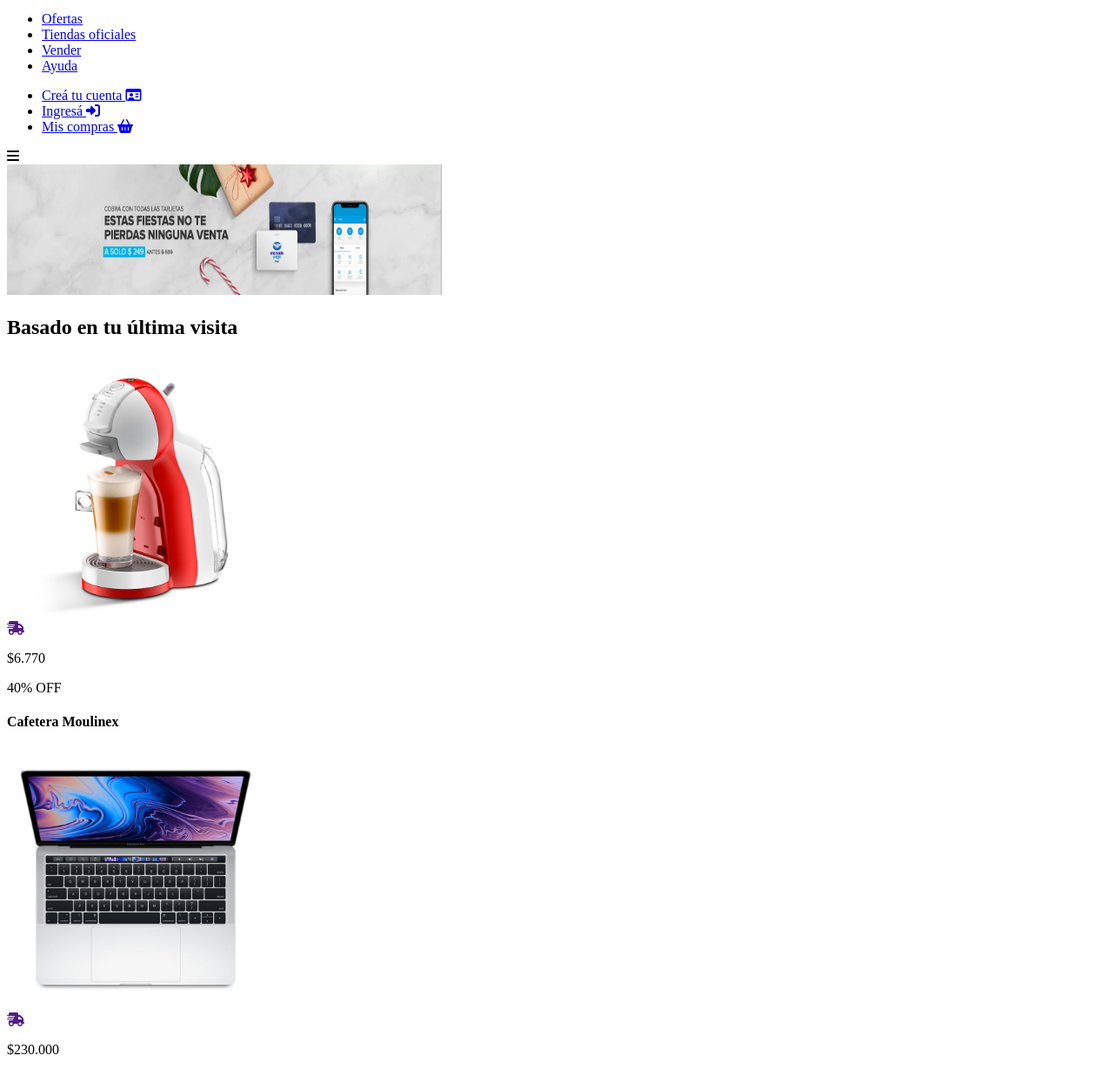
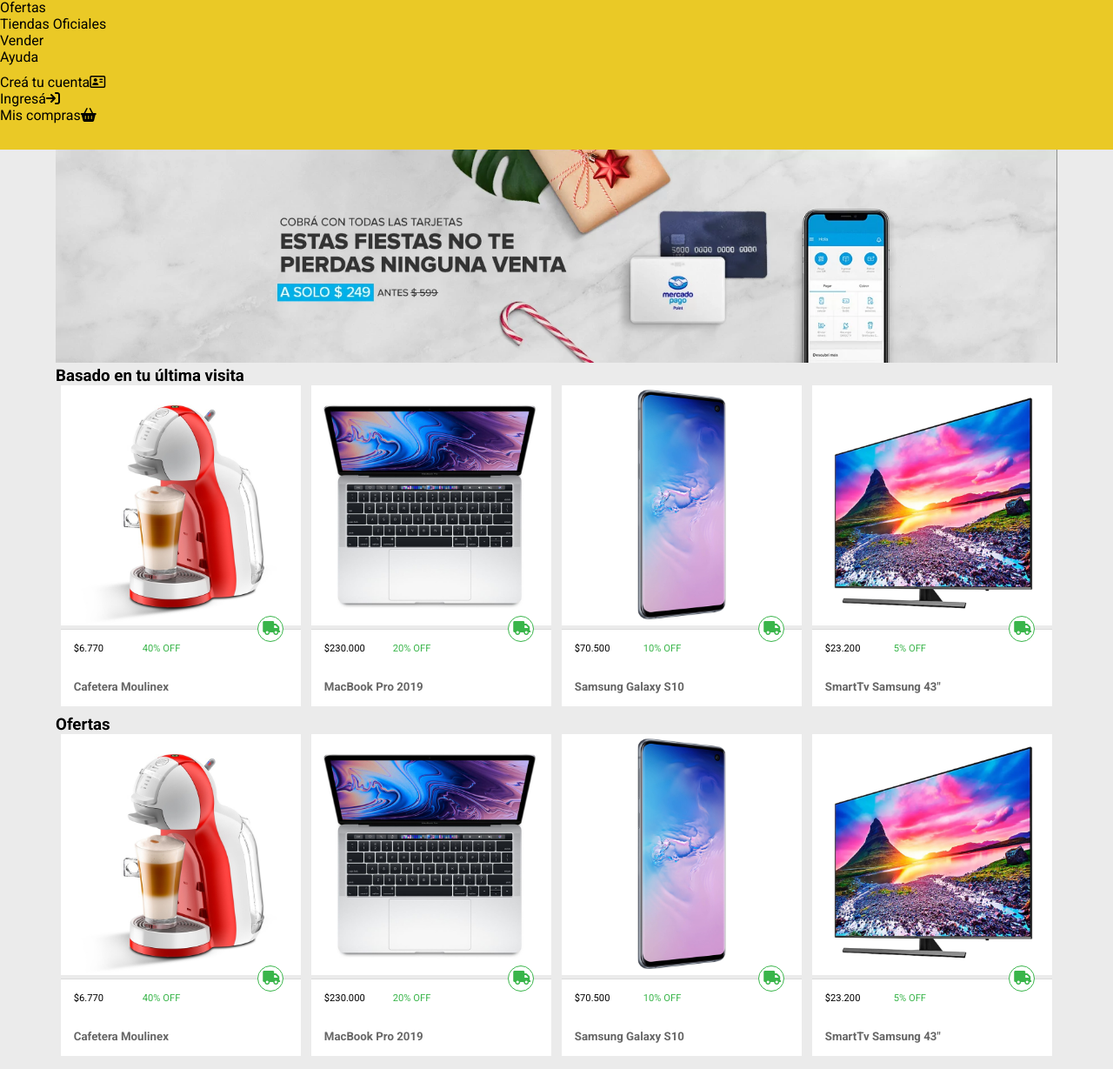
Before and after one commit to Jairoabarca/mercado_liebre_maquetado, a website: page views/home.html in a window 1280 px wide. Shown: the part 172-1401 px from the top of the page at 87% size. Drawn offline with Linux system fonts and the light colour scheme; files that its build step writes are made by us from their sources.

Commit message:
adding fixes

```diff
--- /dev/null
+++ b/public/css/footer.css
@@ -0,0 +1,27 @@
+footer {
+    margin: 20px 0px;
+    width: 100%;
+}
+
+footer section {
+    padding: 20px 20px;
+    display: flex;
+    flex-direction: column;
+    align-items: center;
+}
+
+footer section i {
+    color: var(--Celeste);
+    font-size: 2rem;
+    margin-bottom: 10px;
+}
+
+footer section p {
+    color: var(--GrisOscuro);
+    margin-bottom: 15px;
+}
+
+footer section h5 {
+    color: var(--GrisOscuro);
+    padding: 10px;
+}
--- /dev/null
+++ b/public/css/general.css
@@ -0,0 +1,36 @@
+:root {
+    --Amarillo: #EAC926;
+    --Azul: #03264C;
+    --Celeste: #1259c3;
+    --GrisOscuro: #666;
+    --GrisClaro: #ebebeb;
+    --Verde: #39b54a;
+
+    --Familia: 'Roboto', sans-serif;
+
+    --CuerposDeTexto: 12px;
+    --Titulares: 24px; /* Basado en la última visita/Ofertas */
+    --Precios: 18px;
+    --Descuentos: 16px;
+    --Descripciones: 16px;
+}
+
+* {
+    margin: 0px;
+    padding: 0px;
+    box-sizing: border-box;
+    font-family: var(--Familia);
+}
+
+body {
+    background-color: var(--GrisClaro);
+}
+
+a {
+    text-decoration: none;
+    color: #000000;
+}
+
+ul {
+    list-style: none;
+}
--- a/public/css/header.css
+++ b/public/css/header.css
@@ -1,67 +1,71 @@
-.search-bar {
-  background-color: #ffffff;
-  display: block;
-  border: 1px solid #000000;
-  color: #666;
-  padding: 2px;
-  width: 13em;
-  display: flex;
-  justify-content: space-between;
-}
-.search-bar input {
-  border: none;
-  font-size: 14px;
-  font-family: 'Roboto';
-  color: #666;
-  width: 14em;
-  width: 50%;
+.home__header {
+    background-color: var(--Amarillo);
+    width: 100%;
 }
 
-.header__div__compra {
-  text-align: center;
-  padding: 20px 0;
+.home__header img {
+    width: 150px;
+    margin: 10px 20px;
 }
 
-.header__nav ul {
-  padding: 10px 0;
-  margin: 0;
+.home__header__div--busqueda {
+    margin-top: 10px;
+    margin-left: 20px;
 }
 
-.header__nav ul li a {
-  text-decoration: none;
-  color: #03264c;
+.home__header__div--busqueda input {
+    width: 45%;
 }
 
-#loguin {
-  padding-bottom: 40px;
+.home__header__div--busquedaIcono i{
+    margin-left: 20px;
+    background-color: var(--GrisClaro);
+    padding: 2px;
+    border: 1px solid #000000;
+    margin-bottom: 20px;
+    border-radius: 3px;
 }
 
+.home__header__div--iconoCuotasTarjetas {
+    display: flex;
+    justify-content: center;
+    margin-bottom: 20px;
+}
 
-.footer__section {
-  text-align: center;
-  padding: 20px;
-  color:#03264c;
-  background-color: #ffffff;
+.home__header__nav {
+    padding-bottom: 20px;
+    display: none;
+}
 
+.home__header__nav ul {
+    margin-bottom: 10px;
+}
+
+.home__header__div--iconoMenu {
+    display: flex;
+    justify-content: center;
+    padding-bottom: 20px;
+    font-size: 20px;
+    color: #ffffff;
+}
+
+.home__header__div--iconoMenu i {
+    background-color: var(--Celeste);
+    padding: 6px;
+    border-radius: 4px;
+}
+
+/* TABLET */
+@media (min-width: 361px) {
+    .home__header__nav {
+        display: block;
+    }
+    .home__header__div--iconoMenu {
+        display: none;
+    }
+}
+
+/* DESKTOP */
+@media (min-width: 769px) {
 
 }
-
-.footer__section p {
-  font-size: 12px;
-  color: #666;
-  margin: 10px;
-}
-
-.footer__section h3 {
-  font-size: 16px;
-  font-weight: 900;
-}
-
-.footer__section h5 {
-  font-size: 8px;
-}
-
-.footer__section i {
-  font-size: 2em;
-  padding-top: 10px;
-}
--- a/public/css/home.css
+++ b/public/css/home.css
@@ -1,92 +1,72 @@
-.home__body {
-    font-family: 'Roboto';
-    background-color: #ffff;
-    color: #000000;
-}
-.home__header{
-    font-family: 'Roboto';
-    background-color: #EAC926;
+.home__main {
+    width: 90%;
+    margin: 0px auto;
 }
 
-.burguer-menu {
-    display: block;
-    margin-left: 50%;
-    font-size: 30px;
-    padding: 4px 10px;
-    background-color: #03264c;
-    border-radius: 5px;
-    color: #ffffff;
-    width: 25px;
-    align-items: center;
-    justify-content: center;
-}
-.home__main{
-    width: 90%;
-    margin: 0 auto;
-    justify-content: center;
+.home__main__banner img{
+    width: 100%;
 }
 
-.home__main img {
-    padding-top: 15px;
+.home__main__section__article {
+    margin-bottom: 10px;
+    width: 98%;
+    margin: auto;
 }
 
-.home__main__section{
-    display: flex;
-    flex-wrap: wrap;
-    gap: 10px;
+.home__main__section__article img {
+    width: 100%;
 }
 
-.home__main__section h2 {
-    font-size: 24px;
-}
-
-.home__main__section-div{
+.home__main__section__article--producto {
+    position: relative;
     background-color: #ffffff;
-    border-top: 1px solid #ebebeb;
-    padding: 10px 0 0 10px;
-}
-
-.home__main__section article{
-    border-top: 1px solid #ffffff;
-    background-color: #ebebeb;
-    padding: 15px;
     margin-bottom: 10px;
 }
 
-.home__main__section article img{
-    max-width: 100%;
-    height: auto;
+.home__main__section__article i {
+    color: var(--Verde);
+    border: 1px solid var(--Verde);
+    display: block;
+    font-size: 16px;
+    padding: 5px;
+    width: 30px;
+    height: 30px;
+    border: 1px solid #39b54a;
+    background-color: #FFF;
+    border-radius: 50%;
+    position: absolute;
+    right: 20px;
+    top: -15px;
 }
 
-.home__main__section__article__price {
-    font-size: 18px;
-    margin-bottom: 5px;
+.home__main__section__article--detalleProducto {
+    background-color: #ffffff;
 }
 
-.home__main__section__article__OFF {
-    color: green;
-    font-size: 16px;
-    margin: 5px 0;
+.home__main__section__article--producto--detalle {
+    border-top: 1px solid #dbdbdb;
+    padding: 15px;
+    display: flex;
+    flex-wrap: wrap;
 }
 
-.home__main__section__article__description {
-    font-size: 16px;
-    margin-top: 5px;
+.home__main__section__article--producto--descripcion h5 {
+    padding: 15px;
+    color: var(--GrisOscuro);
+    display: none;
 }
 
-.home__main__section__articles a{
-  color: green;
-  border: 1px solid green;
-  border-radius: 100%;
-  padding: 1%;
-  margin-left: 235px;
+.home__main__section__article--producto--detalle p {
+    width: 30%;
+}
+
+.home__main__section__article--producto--detalle--descuento {
+    color: var(--Verde);
+    width: 70%;
 }
 
 /* TABLET */
 @media (min-width: 361px) {
-    .burguer-menu{
-        display: none;
-    }
     .home__main__section {
         display: flex;
         flex-wrap: wrap;
@@ -111,9 +91,6 @@
 
 /* DESKTOP */
 @media (min-width: 769px) {
-
-    }
-
     .home__main__section {
         display: flex;
         flex-wrap: wrap;
@@ -123,7 +100,7 @@
         width: 24%;
     }
 
-    .home__main h2 {
+    .home__main h3 {
         display: block;
     }
 
@@ -135,3 +112,4 @@
         font-size: 0.7rem;
         margin-left: 5px;
     }
+}
--- /dev/null
+++ b/public/css/style.css
@@ -0,0 +1,5 @@
+@import url('https://fonts.googleapis.com/css2?family=Lato:ital,wght@0,100;0,300;0,400;0,700;0,900;1,100;1,300;1,400;1,700;1,900&family=Roboto:ital,wght@0,100;0,300;0,400;0,500;0,700;0,900;1,100;1,300;1,400;1,500;1,700;1,900&display=swap');
+@import './home.css';
+@import './general.css';
+@import './header.css';
+@import './footer.css';
--- a/public/css/styles.css
+++ /dev/null
@@ -1,3 +0,0 @@
-@import url('https://fonts.googleapis.com/css2?family=Roboto:ital,wght@0,300;0,400;0,500;0,700;0,900;1,100;1,300;1,400;1,500;1,700;1,900&display=swap');
-@import'./home.css';
-@import'./header.css';
--- a/views/home.html
+++ b/views/home.html
@@ -3,166 +3,200 @@
 <head>
     <meta charset="UTF-8">
     <meta name="viewport" content="width=device-width, initial-scale=1.0">
-    <title>Mercado Liebre</title>
-    <link href="https://fonts.googleapis.com/css2?family=Roboto&display=swap" rel="stylesheet">
-    <script src="https://kit.fontawesome.com/c7aabfb6d5.js" crossorigin="anonymous"></script>
-    <link rel="stylesheet" href="css/styles.css">
+    <script src="https://kit.fontawesome.com/dab99d869d.js" crossorigin="anonymous"></script>
+    <link rel="stylesheet" href="/css/style.css">
+    <title>Home-MercadoLiebre</title>
 </head>
-<body class="home__body">
+<body class="home">
     <header class="home__header">
-        <div>
-            <img src="/images/logo-mercado-liebre.svg" alt="logo de Mercado Liebre" height='100' width='200'>
+        <img src="/images/logo-mercado-liebre.svg" alt="logo">
+        <div class="home__header__div--busqueda">
+            <input type="search" placeholder="Buscar productos, marcas">
         </div>
-        <div class="search-bar">
-            <input type="text" placeholder="Buscar productos, marcas">
-         </div>
-         <div>
-          <button->
-            <a href=""></a><i class="fas fa-search"></i>
-          </button->
+        <div class="home__header__div--busquedaIcono">
+            <i class="fa-solid fa-magnifying-glass"></i>
         </div>
-        <div class="header__div__compra">
-            <i class="fas fa-hand-holding-usd"></i>Comprá en cuotas y sin tarjeta de crédito
+        <div class="home__header__div--iconoCuotasTarjetas">
+            <i class="fa-solid fa-hand-holding-dollar"></i>
+            <h5>Comprá en cuotas y sin tarjeta de crédito</h5>
         </div>
-        <nav class="header__nav">
+        <nav class="home__header__nav">
             <ul>
-                <li><a href="/ofertas">Ofertas</a></li>
-                <li><a href="/tiendas-oficiales">Tiendas oficiales</a></li>
-                <li><a href="/vender">Vender</a></li>
-                <li><a href="/ayuda">Ayuda</a></li>
+                <li><a href="#">Ofertas</a></li>
+                <li><a href="#">Tiendas Oficiales</a></li>
+                <li><a href="#">Vender</a></li>
+                <li><a href="#">Ayuda</a></li>
+            </ul>
+            <ul>
+                <li><a href="#">Creá tu cuenta<i class="fa-regular fa-address-card"></i></a></li>
+                <li><a href="#">Ingresá<i class="fa-solid fa-arrow-right-to-bracket"></i></a></li>
+                <li><a href="#">Mis compras<i class="fa-solid fa-basket-shopping"></i></a></li>
             </ul>
         </nav>
-        <nav class="header__nav">
-            <ul id="loguin">
-                <li><a href="/crea-tu-cuenta">Creá tu cuenta <i class="far fa-id-card"></i></a></li>
-                <li><a href="/ingresa">Ingresá <i class="fas fa-sign-in-alt"></i></a></li>
-                <li><a href="/mis-compras">Mis compras <i class="fas fa-shopping-basket"></i></a></li>
-            </ul>
-        </nav>
-        <div class="burguer-menu">
-            <i class="fas fa-bars"></i>
+        <div class="home__header__div--iconoMenu">
+            <i class="fa-solid fa-bars"></i>
         </div>
     </header>
 
     <main class="home__main">
+        <div class="home__main__banner">
+            <img src="/images/img-home-banner.jpg" alt="banner">
+        </div>
+        <h3>Basado en tu última visita</h3>
 
-        <img src="/images/img-home-banner.jpg" alt="Imagen de Home Banner" height='150' width='500'>
-
-        <h2>Basado en tu última visita</h2>
         <section class="home__main__section">
 
-             <article class="home__main__section__articles">
-                <img src="/images/img-cafetera-moulinex.jpg" alt="Imagen de cafetera" height='300' width='300'>
-                <div class="home__main__section-div">
-                <a href=""><i class="fa-solid fa-truck-fast"></i></a>
-                <p class="home__main__section__article__price">$6.770</p>
-                <p class="home__main__section__article__OFF">40% OFF</p>
-                <h4 class="home__main__section__article__description">Cafetera Moulinex</h4>
+            <article class="home__main__section__article">
+                <img src="/images/img-cafetera-moulinex.jpg" alt="cafetera">
+                <div class="home__main__section__article--producto">
+                    <div class="home__main__section__article--producto--iconoCamion">
+                        <i class="fa-solid fa-truck"></i>
+                    </div>
+                    <div class="home__main__section__article--producto--detalle">
+                        <p>$6.770</p>
+                        <p class="home__main__section__article--producto--detalle--descuento">40% OFF</p>
+                    </div>
+                    <div class="home__main__section__article--producto--descripcion">
+                        <h5>Cafetera Moulinex</h5>
+                    </div>
                 </div>
-             </article>
+            </article>
 
-             <article class="home__main__section__articles">
-                <img src="/images/img-macbook-pro-2019.jpg" alt="Imagen de MacBook" height='300' width='300'>
-                <div class="home__main__section-div">
-                    <a href=""><i class="fa-solid fa-truck-fast"></i></a>
-                    <p class="home__main__section__article__price">$230.000</p>
-                    <p class="home__main__section__article__OFF">20% OFF</p>
-                    <h4 class="home__main__section__article__description">MacBook Pro 2019</h4>
+            <article class="home__main__section__article">
+                <img src="/images/img-macbook-pro-2019.jpg" alt="cafetera">
+                <div class="home__main__section__article--producto">
+                    <div class="home__main__section__article--producto--iconoCamion">
+                        <i class="fa-solid fa-truck"></i>
+                    </div>
+                    <div class="home__main__section__article--producto--detalle">
+                        <p>$230.000</p>
+                        <p class="home__main__section__article--producto--detalle--descuento">20% OFF</p>
+                    </div>
+                    <div class="home__main__section__article--producto--descripcion">
+                        <h5>MacBook Pro 2019</h5>
+                    </div>
                 </div>
+            </article>
 
-             </article>
+            <article class="home__main__section__article">
+                <img src="/images/img-samsung-galaxy-s10.jpg" alt="cafetera">
+                <div class="home__main__section__article--producto">
+                    <div class="home__main__section__article--producto--iconoCamion">
+                        <i class="fa-solid fa-truck"></i>
+                    </div>
+                    <div class="home__main__section__article--producto--detalle">
+                        <p>$70.500</p>
+                        <p class="home__main__section__article--producto--detalle--descuento">10% OFF</p>
+                    </div>
+                    <div class="home__main__section__article--producto--descripcion">
+                        <h5>Samsung Galaxy S10</h5>
+                    </div>
+                </div>
+            </article>
 
-             <article class="home__main__section__articles">
-                <img src="/images/img-samsung-galaxy-s10.jpg" alt="Imagen de Samsung Galaxy" height='300' width='300'>
-                <div class="home__main__section-div">
-                    <a href=""><i class="fa-solid fa-truck-fast"></i></a>
-                <p class="home__main__section__article__price">$70.500</p>
-                <p class="home__main__section__article__OFF">10% OFF</p>
-                <h4 class="home__main__section__article__description">Samsung Galaxy S10</h4>
+            <article class="home__main__section__article">
+                <img src="/images/img-tv-samsung-smart.jpg" alt="cafetera">
+                <div class="home__main__section__article--producto">
+                    <div class="home__main__section__article--producto--iconoCamion">
+                        <i class="fa-solid fa-truck"></i>
+                    </div>
+                    <div class="home__main__section__article--producto--detalle">
+                        <p>$23.200</p>
+                        <p class="home__main__section__article--producto--detalle--descuento">5% OFF</p>
+                    </div>
+                    <div class="home__main__section__article--producto--descripcion">
+                        <h5>SmartTv Samsung 43"</h5>
+                    </div>
                 </div>
+            </article>
 
-             </article>
-
-             <article class="home__main__section__articles">
-                <img src="/images/img-tv-samsung-smart.jpg" alt="Imagen de SmartTV" height='300' width='300'>
-                <div class="home__main__section-div">
-                <a href=""><i class="fa-solid fa-truck-fast"></i></a>
-                <p class="home__main__section__article__price">$23.200</p>
-                <p class="home__main__section__article__OFF">5% OFF</p>
-                <h4 class="home__main__section__article__description">SmartTV Samsung 43"</h4>
-                </div>
-             </article>
-
-        </section>
-
-        <h2>Sección de ofertas</h2>
+        <h3>Ofertas</h3>
 
         <section class="home__main__section">
-             <article class="home__main__section__articles">
-                <img src="/images/img-cafetera-moulinex.jpg" alt="Imagen de cafetera" height='300' width='300'>
-                <div class="home__main__section-div">
-                <a href=""><i class="fa-solid fa-truck-fast"></i></a>
-                <p class="home__main__section__article__price">$6.770</p>
-                <p class="home__main__section__article__OFF">40% OFF</p>
-                <h4 class="home__main__section__article__description">Cafetera Moulinex</h4>
+            <article class="home__main__section__article">
+                <img src="/images/img-cafetera-moulinex.jpg" alt="cafetera">
+                <div class="home__main__section__article--producto">
+                    <div class="home__main__section__article--producto--iconoCamion">
+                        <i class="fa-solid fa-truck"></i>
+                    </div>
+                    <div class="home__main__section__article--producto--detalle">
+                        <p>$6.770</p>
+                        <p class="home__main__section__article--producto--detalle--descuento">40% OFF</p>
+                    </div>
+                    <div class="home__main__section__article--producto--descripcion">
+                        <h5>Cafetera Moulinex</h5>
+                    </div>
                 </div>
-             </article>
+            </article>
 
-             <article class="home__main__section__articles">
-                <img src="/images/img-macbook-pro-2019.jpg" alt="Imagen de MacBook" height='300' width='300'>
-                <div class="home__main__section-div">
-                <a href=""><i class="fa-solid fa-truck-fast"></i></a>
-                <p class="home__main__section__article__price">$230.000</p>
-                <p class="home__main__section__article__OFF">20% OFF</p>
-                <h4 class="home__main__section__article__description">MacBook Pro 2019</h4>
+            <article class="home__main__section__article">
+                <img src="/images/img-macbook-pro-2019.jpg" alt="cafetera">
+                <div class="home__main__section__article--producto">
+                    <div class="home__main__section__article--producto--iconoCamion">
+                        <i class="fa-solid fa-truck"></i>
+                    </div>
+                    <div class="home__main__section__article--producto--detalle">
+                        <p>$230.000</p>
+                        <p class="home__main__section__article--producto--detalle--descuento">20% OFF</p>
+                    </div>
+                    <div class="home__main__section__article--producto--descripcion">
+                        <h5>MacBook Pro 2019</h5>
+                    </div>
                 </div>
-             </article>
+            </article>
 
-             <article class="home__main__section__articles">
-                <img src="/images/img-samsung-galaxy-s10.jpg" alt="Imagen de Samsung Galaxy" height='300' width='300'>
-                <div class="home__main__section-div">
-                <a href=""><i class="fa-solid fa-truck-fast"></i></a>
-                <p class="home__main__section__article__price">$70.500</p>
-                <p class="home__main__section__article__OFF">10% OFF</p>
-                <h4 class="home__main__section__article__description">Samsung Galaxy S10</h4>
+            <article class="home__main__section__article">
+                <img src="/images/img-samsung-galaxy-s10.jpg" alt="cafetera">
+                <div class="home__main__section__article--producto">
+                    <div class="home__main__section__article--producto--iconoCamion">
+                        <i class="fa-solid fa-truck"></i>
+                    </div>
+                    <div class="home__main__section__article--producto--detalle">
+                        <p>$70.500</p>
+                        <p class="home__main__section__article--producto--detalle--descuento">10% OFF</p>
+                    </div>
+                    <div class="home__main__section__article--producto--descripcion">
+                        <h5>Samsung Galaxy S10</h5>
+                    </div>
                 </div>
-             </article>
+            </article>
 
-             <article class="home__main__section__articles">
-                <img src="/images/img-tv-samsung-smart.jpg" alt="Imagen de SmartTV" height='300' width='300'>
-                <div class="home__main__section-div">
-                <a href=""><i class="fa-solid fa-truck-fast"></i></a>
-                <p class="home__main__section__article__price">$23.200</p>
-                <p class="home__main__section__article__OFF">5% OFF</p>
-                <h4 class="home__main__section__article__description">SmartTV Samsung 43"</h4>
+            <article class="home__main__section__article">
+                <img src="/images/img-tv-samsung-smart.jpg" alt="cafetera">
+                <div class="home__main__section__article--producto">
+                    <div class="home__main__section__article--producto--iconoCamion">
+                        <i class="fa-solid fa-truck"></i>
+                    </div>
+                    <div class="home__main__section__article--producto--detalle">
+                        <p>$23.200</p>
+                        <p class="home__main__section__article--producto--detalle--descuento">5% OFF</p>
+                    </div>
+                    <div class="home__main__section__article--producto--descripcion">
+                        <h5>SmartTv Samsung 43"</h5>
+                    </div>
                 </div>
-             </article>
-
+            </article>
         </section>
     </main>
-    <footer>
-        <section class="footer__section">
-            <i class="fas fa-credit-card"></i>
-            <h3>Pagá con tarjeta o en efectivo</h3>
-            <p>Con Mercado Liebre Cash, tenés cuotas sin interés con tarjeta o efectivo en puntos de pagos.¡Y siempre
-                seguro!</p>
+
+    <footer class="home__footer">
+        <section>
+            <i class="fa-solid fa-credit-card"></i>
+            <h4>Pagá con tarjeta o en efectivo</h4>
+            <p>Con Mercado Liebre Cash, tenés cuotas sin interés con tarjeta o efectivo en
+                puntos de pago. ¡Y siempre es seguro!</p>
+
+            <i class="fa-solid fa-gift"></i>
+            <h4>Envío gratis desde $ 2.500</h4>
+            <p>Solo por estar registrad@ en Mercado Liebre tenés envíos gratis en miles de
+                productos. Es un beneficio de Mercado Puntos.</p>
+
+            <i class="fa-solid fa-user-shield"></i>
+            <h4>Seguridad, de principio a fin</h4>
+            <p>¿No te gusta? ¡Devolvelo! En Mercado Liebre, no hay nada que no puedas hacer,
+                porque estás siempre protegid@.</p>
         </section>
-        <section class="footer__section">
-            <i class="fas fa-gift"></i>
-            <h3>Envíos gratis desde $ 2.500</h3>
-            <p>Solo por estar registrad@ en Mercado Liebre tenés envíos gratis en miles de productos. Es un beneficio
-                de Mercado Puntos.</p>
-        </section>
-        <section class="footer__section">
-            <i class="fas fa-user-shield"></i>
-            <h3>Seguridad, de principio a fin</h3>
-            <p>¿No te gusta? ¡Devolvelo! En Mercado Liebre no hay nada que no pueda hacer, porque estás siempre
-                protegid@</p>
-        </section>
-        <section class="footer__section">
             <h5>Copyright © 1999-2020 MercadoLiebre S.R.L.</h5>
-        </section>
     </footer>
-
 </body>
 </html>
```
